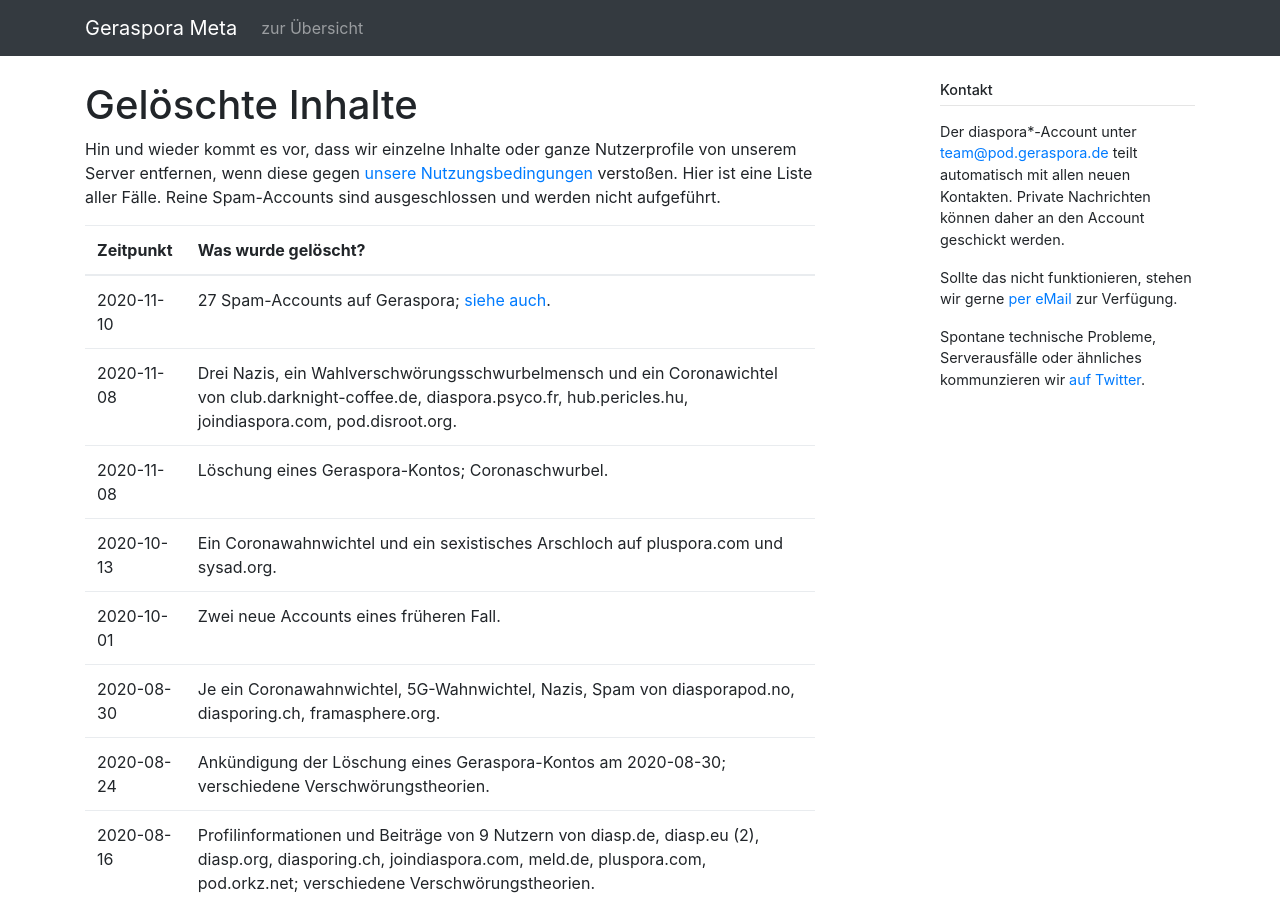
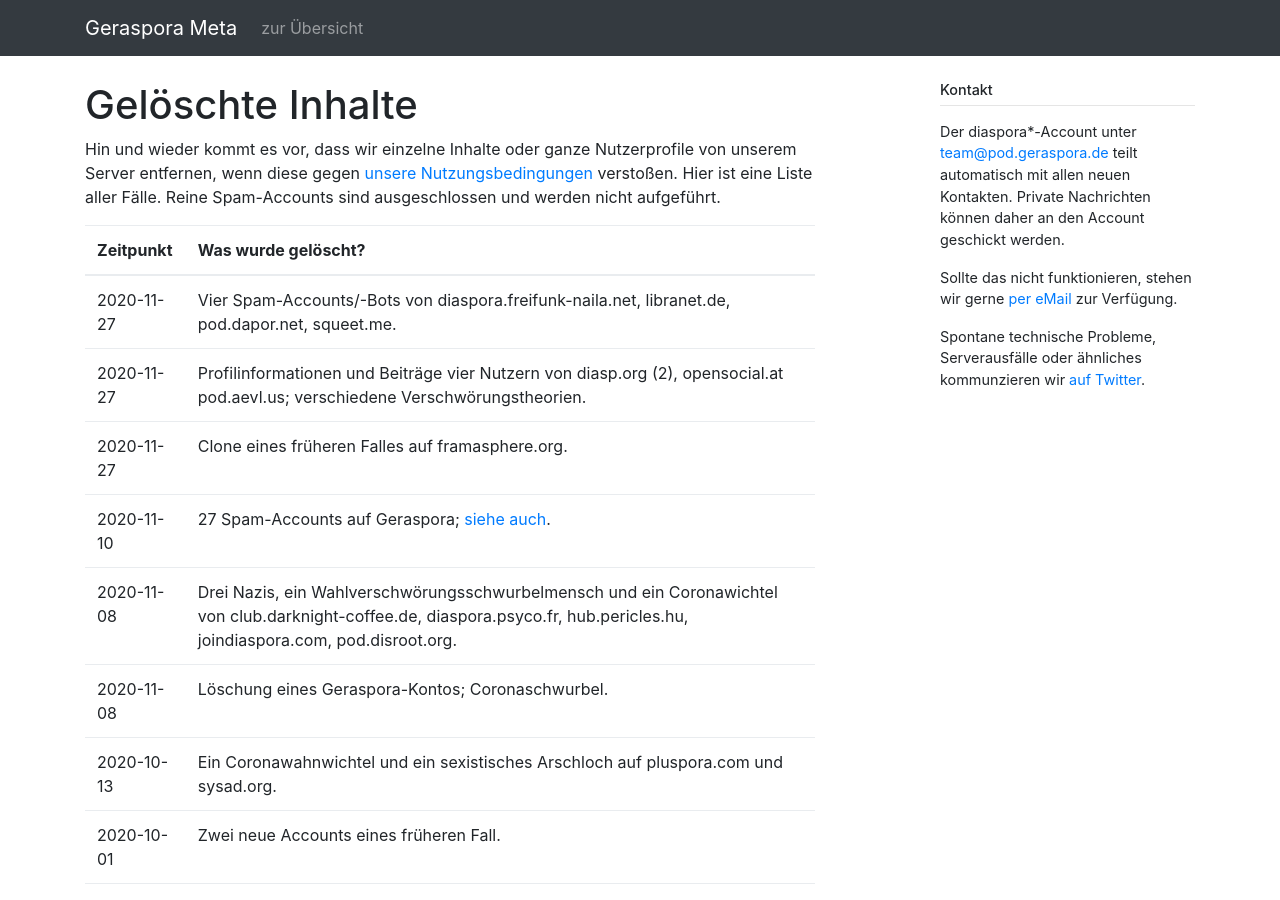
Before and after one commit to geraspora/meta, a Jekyll site: the page built from pod/deleted_contents.md, in a window 1280 px wide and 900 px high. Built offline with Jekyll 4.4.1, drawn with Linux system fonts in a browser that asks for light colours.

Commit message:
new deletions

```diff
--- a/pod/deleted_contents.md
+++ b/pod/deleted_contents.md
@@ -8,6 +8,9 @@
 
 | Zeitpunkt  | Was wurde gelöscht?                                                                                                                                                                                                                                                                                                                                                                                                                                                                                                                                                                                                                                                                                                                                                                                                                                                                                                                                                       |
 | ---------- | ------------------------------------------------------------------------------------------------------------------------------------------------------------------------------------------------------------------------------------------------------------------------------------------------------------------------------------------------------------------------------------------------------------------------------------------------------------------------------------------------------------------------------------------------------------------------------------------------------------------------------------------------------------------------------------------------------------------------------------------------------------------------------------------------------------------------------------------------------------------------------------------------------------------------------------------------------------------------- |
+| 2020-11-27 | Vier Spam-Accounts/-Bots von diaspora.freifunk-naila.net, libranet.de, pod.dapor.net, squeet.me.                                                                                                                                                                                                                                                                                                                                                                                                                                                                                                                                                                                                                                                                                                                                                                                                                                                                          |
+| 2020-11-27 | Profilinformationen und Beiträge vier Nutzern von diasp.org (2), opensocial.at pod.aevl.us; verschiedene Verschwörungstheorien.                                                                                                                                                                                                                                                                                                                                                                                                                                                                                                                                                                                                                                                                                                                                                                                                                                           |
+| 2020-11-27 | Clone eines früheren Falles auf framasphere.org.                                                                                                                                                                                                                                                                                                                                                                                                                                                                                                                                                                                                                                                                                                                                                                                                                                                                                                                          |
 | 2020-11-10 | 27 Spam-Accounts auf Geraspora; [siehe auch](https://pod.geraspora.de/posts/255ab1f005b00139cc9f268acd52edbf).                                                                                                                                                                                                                                                                                                                                                                                                                                                                                                                                                                                                                                                                                                                                                                                                                                                            |
 | 2020-11-08 | Drei Nazis, ein Wahlverschwörungsschwurbelmensch und ein Coronawichtel von club.darknight-coffee.de, diaspora.psyco.fr, hub.pericles.hu, joindiaspora.com, pod.disroot.org.                                                                                                                                                                                                                                                                                                                                                                                                                                                                                                                                                                                                                                                                                                                                                                                               |
 | 2020-11-08 | Löschung eines Geraspora-Kontos; Coronaschwurbel.                                                                                                                                                                                                                                                                                                                                                                                                                                                                                                                                                                                                                                                                                                                                                                                                                                                                                                                         |
```
